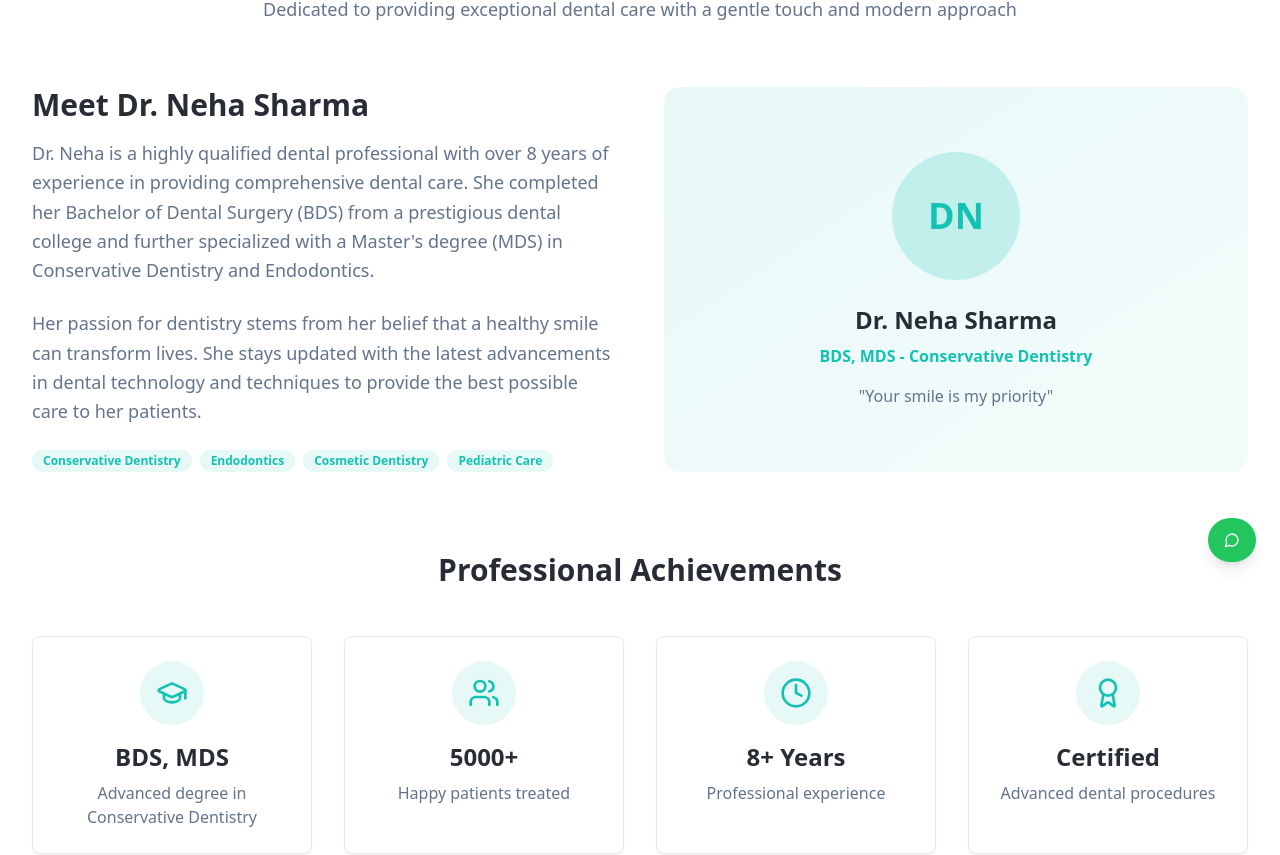
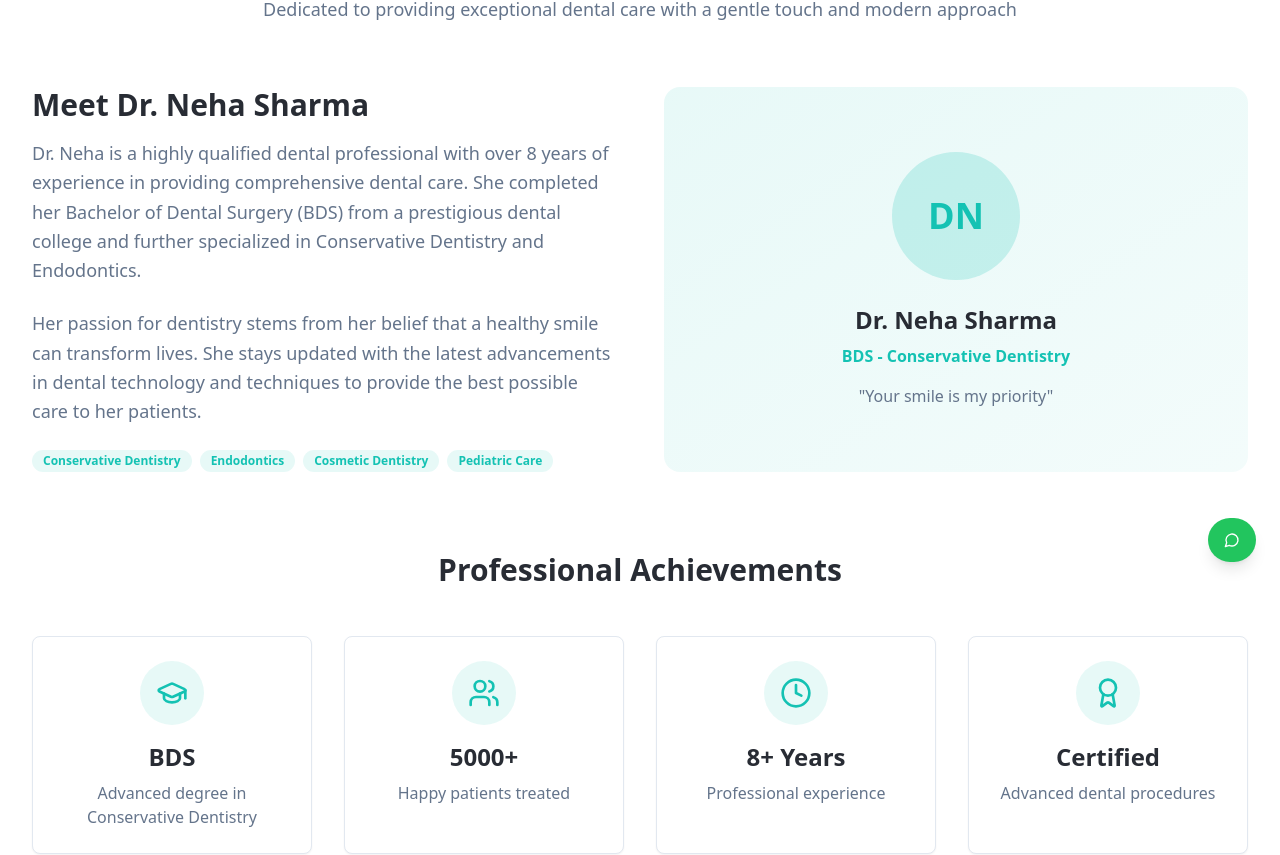
Before and after one commit to officalfynx/neha-dental-mobile-oasis, a React (Vite) app: page /about in a window 1280 px wide. Shown: the part 214-1069 px from the top of the page. Built offline with nearby package versions, Linux system fonts and the light colour scheme.

Commit message:
Remove MDS

```diff
--- a/src/pages/About.tsx
+++ b/src/pages/About.tsx
@@ -17,7 +17,7 @@ const About = () => {
   const achievements = [
     {
       icon: GraduationCap,
-      title: "BDS, MDS",
+      title: "BDS",
       description: "Advanced degree in Conservative Dentistry"
     },
     {
@@ -87,7 +87,7 @@ const About = () => {
               <p className="text-muted-foreground text-lg leading-relaxed mb-6">
                 Dr. Neha is a highly qualified dental professional with over 8 years of experience
                 in providing comprehensive dental care. She completed her Bachelor of Dental Surgery (BDS)
-                from a prestigious dental college and further specialized with a Master's degree (MDS)
+                from a prestigious dental college and further specialized
                 in Conservative Dentistry and Endodontics.
               </p>
               <p className="text-muted-foreground text-lg leading-relaxed mb-6">
@@ -111,7 +111,7 @@ const About = () => {
                   <span className="text-4xl font-bold text-primary">DN</span>
                 </div>
                 <h3 className="text-2xl font-bold text-foreground mb-2">Dr. Neha Sharma</h3>
-                <p className="text-primary font-semibold mb-4">BDS, MDS - Conservative Dentistry</p>
+                <p className="text-primary font-semibold mb-4">BDS - Conservative Dentistry</p>
                 <p className="text-muted-foreground">
                   "Your smile is my priority"
                 </p>
```
